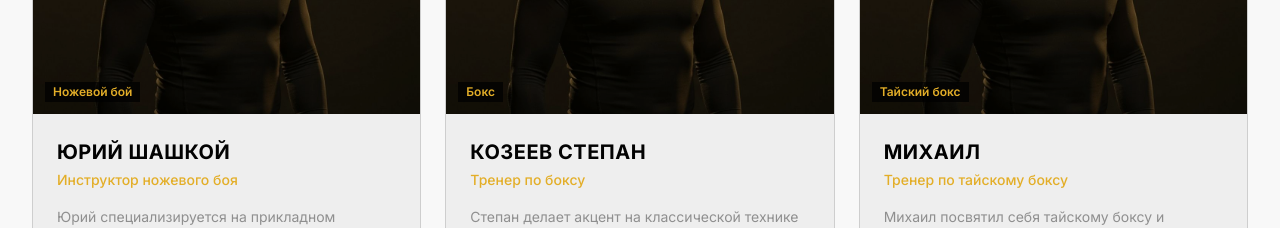
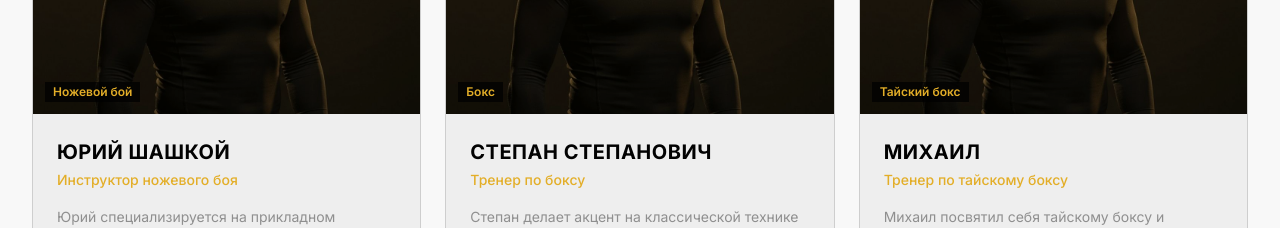
Before and after one commit to funkythemoney666/v0-svarog-martial-arts-club, a Next.js app: page /coaches in a window 1280 px wide. Shown: the part 1480-1708 px from the top of the page. Built offline with nearby package versions, Linux system fonts and the light colour scheme.

Commit message:
fix: update coach name across all site references\n\nReplace "Козеев Степан" with "Степан Степанович" throughout the site.

```diff
--- a/components/coaches/coaches-grid.tsx
+++ b/components/coaches/coaches-grid.tsx
@@ -64,7 +64,7 @@ const coaches: Coach[] = [
     experience: '10 лет практики, 8 лет преподавания',
   },
   {
-    name: 'Козеев Степан',
+    name: 'Степан Степанович',
     title: 'Тренер по боксу',
     disciplines: ['Бокс'],
     bio: 'Степан делает акцент на классической технике бокса и тактической подготовке. Работает как с начинающими, так и с опытными спортсменами, готовя их к соревнованиям.',
--- a/components/schedule/schedule-section.tsx
+++ b/components/schedule/schedule-section.tsx
@@ -20,18 +20,18 @@ const mondayClasses: Class[] = [
   { time: '16:00', discipline: 'Грэпплинг', tag: 'дети' },
   { time: '17:30', discipline: 'Тайский бокс', coach: 'Михаил', tag: 'дети' },
   { time: '17:30', discipline: 'Рукопашный бой', coach: 'Андрей Титаев', tag: 'дети' },
-  { time: '19:00', discipline: 'Бокс', coach: 'Козеев Степан' },
+  { time: '19:00', discipline: 'Бокс', coach: 'Степан Степанович' },
   { time: '19:00', discipline: 'Тайский бокс', coach: 'Михаил' },
   { time: '20:30', discipline: 'ММА', coach: 'Валентин Данилэ' },
   { time: '21:00', discipline: 'Грэпплинг', coach: 'Дмитрий Новиков' },
-  { time: '22:00', discipline: 'Бокс', coach: 'Козеев Степан' },
+  { time: '22:00', discipline: 'Бокс', coach: 'Степан Степанович' },
 ]
 
 const tuesdayClasses: Class[] = [
-  { time: '11:00', discipline: 'Бокс', coach: 'Козеев Степан', tag: 'по записи' },
+  { time: '11:00', discipline: 'Бокс', coach: 'Степан Степанович', tag: 'по записи' },
   { time: '17:30', discipline: 'Бокс', coach: 'Никитин Никита', tag: 'дети' },
   { time: '17:30', discipline: 'Капоэйра' },
-  { time: '19:00', discipline: 'Бокс', coach: 'Козеев Степан' },
+  { time: '19:00', discipline: 'Бокс', coach: 'Степан Степанович' },
   { time: '19:00', discipline: 'Рукопашный бой', coach: 'Андрей Титаев', tag: 'дети' },
   { time: '20:30', discipline: 'Рукопашный бой', coach: 'Валентин Данилэ' },
   { time: '21:00', discipline: 'Тайский бокс', coach: 'Михаил' },
@@ -51,7 +51,7 @@ const schedule: DaySchedule[] = [
       { time: '10:00', discipline: 'Рукопашный бой', coach: 'Валентин Данилэ', tag: 'общая группа' },
       { time: '11:30', discipline: 'Бокс', coach: 'Никитин Никита', tag: 'дети' },
       { time: '13:00', discipline: 'Тайский бокс', coach: 'Михаил' },
-      { time: '19:00', discipline: 'Бокс', coach: 'Козеев Степан' },
+      { time: '19:00', discipline: 'Бокс', coach: 'Степан Степанович' },
       { time: '21:00', discipline: 'Ножевой бой', coach: 'Юрий Шашкой' },
     ],
   },
@@ -61,7 +61,7 @@ const schedule: DaySchedule[] = [
     dayIndex: 0,
     classes: [
       { time: '11:00', discipline: 'Открытый ковёр' },
-      { time: '19:00', discipline: 'Спарринги по боксу', coach: 'Козеев Степан' },
+      { time: '19:00', discipline: 'Спарринги по боксу', coach: 'Степан Степанович' },
     ],
   },
 ]
```
